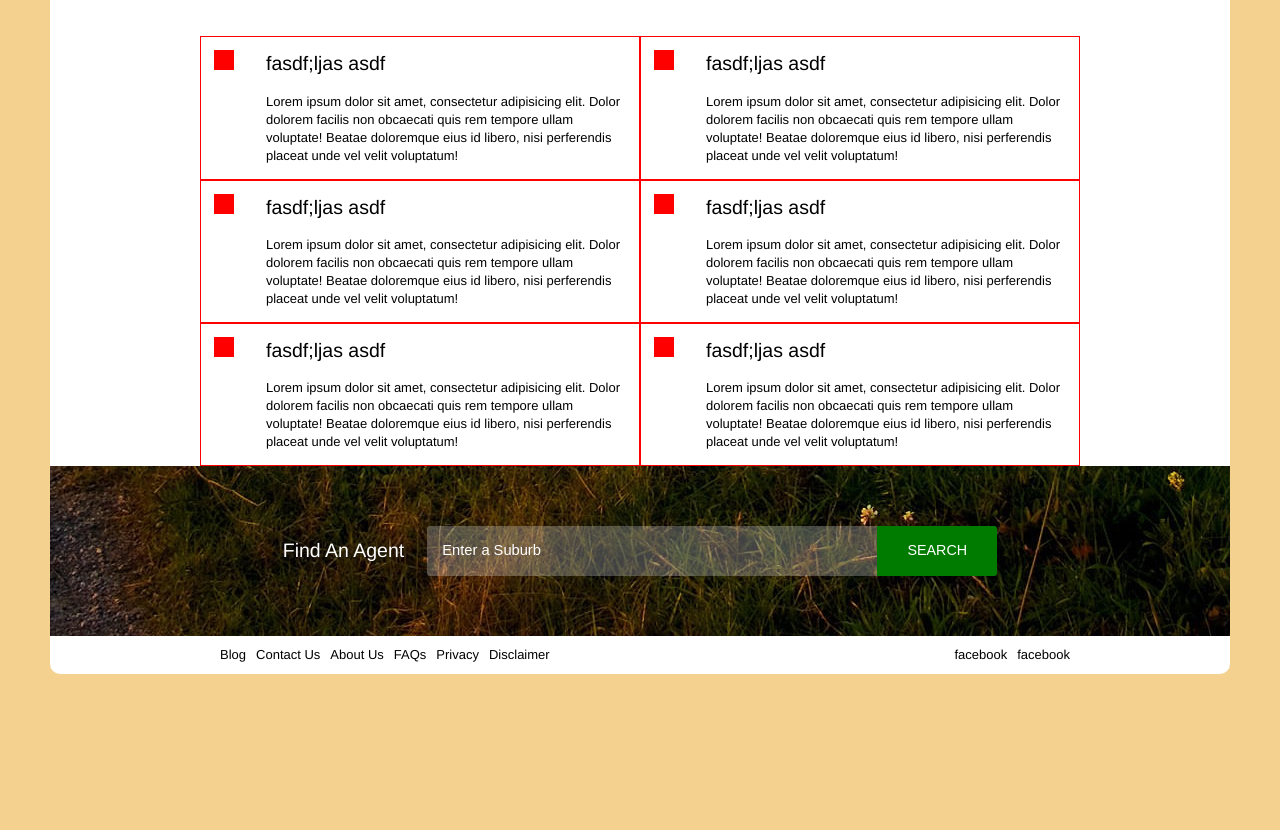
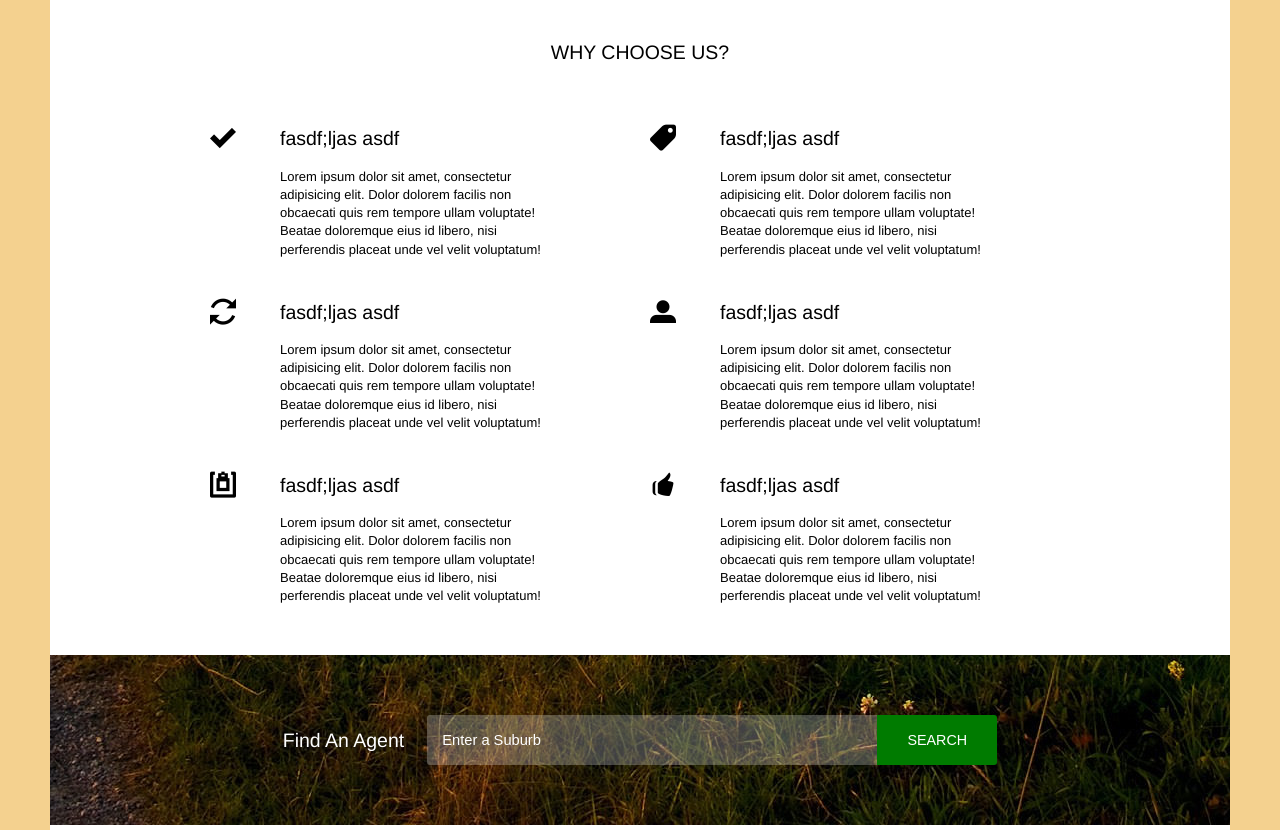
Before and after one commit to Agreal/design, a plain HTML site: page find-an-agent/index.html in a window 1280 px wide. Shown: the part 1100-1930 px from the top of the page. Before the commit the page ends 1824 px from the top, so only its background shows below. Drawn offline with Linux system fonts and the light colour scheme.

Commit message:
update WHY CHOOSE US?

```diff
--- a/find-an-agent/index.html
+++ b/find-an-agent/index.html
@@ -7,6 +7,7 @@
         <script src="http://html5shiv.googlecode.com/svn/trunk/html5.js"></script>
     <![endif]-->
     <link href="stylesheets/styles.css" type="text/css" rel="stylesheet" >
+    <link href="stylesheets/fonts.css" type="text/css" rel="stylesheet" >
 </head>
 <body class="container">
     <header>
@@ -56,32 +57,32 @@
             <h3>why choose us?</h3>
             <ul class="clearfix">
                 <li>
-                    <i class="icon"></i>
+                    <i class="fa icon-checkmark"></i>
                     <h4>fasdf;ljas asdf</h4>
                     <p>Lorem ipsum dolor sit amet, consectetur adipisicing elit. Dolor dolorem facilis non obcaecati quis rem tempore ullam voluptate! Beatae doloremque eius id libero, nisi perferendis placeat unde vel velit voluptatum!</p>
                 </li>
                 <li>
-                    <i class="icon"></i>
+                    <i class="fa icon-tag"></i>
                     <h4>fasdf;ljas asdf</h4>
                     <p>Lorem ipsum dolor sit amet, consectetur adipisicing elit. Dolor dolorem facilis non obcaecati quis rem tempore ullam voluptate! Beatae doloremque eius id libero, nisi perferendis placeat unde vel velit voluptatum!</p>
                 </li>
                 <li>
-                    <i class="icon"></i>
+                    <i class="fa icon-loop"></i>
                     <h4>fasdf;ljas asdf</h4>
                     <p>Lorem ipsum dolor sit amet, consectetur adipisicing elit. Dolor dolorem facilis non obcaecati quis rem tempore ullam voluptate! Beatae doloremque eius id libero, nisi perferendis placeat unde vel velit voluptatum!</p>
                 </li>
                 <li>
-                    <i class="icon"></i>
+                    <i class="fa icon-user"></i>
                     <h4>fasdf;ljas asdf</h4>
                     <p>Lorem ipsum dolor sit amet, consectetur adipisicing elit. Dolor dolorem facilis non obcaecati quis rem tempore ullam voluptate! Beatae doloremque eius id libero, nisi perferendis placeat unde vel velit voluptatum!</p>
                 </li>
                 <li>
-                    <i class="icon"></i>
+                    <i class="fa icon-clipboard"></i>
                     <h4>fasdf;ljas asdf</h4>
                     <p>Lorem ipsum dolor sit amet, consectetur adipisicing elit. Dolor dolorem facilis non obcaecati quis rem tempore ullam voluptate! Beatae doloremque eius id libero, nisi perferendis placeat unde vel velit voluptatum!</p>
                 </li>
                 <li>
-                    <i class="icon"></i>
+                    <i class="fa icon-thumbsup"></i>
                     <h4>fasdf;ljas asdf</h4>
                     <p>Lorem ipsum dolor sit amet, consectetur adipisicing elit. Dolor dolorem facilis non obcaecati quis rem tempore ullam voluptate! Beatae doloremque eius id libero, nisi perferendis placeat unde vel velit voluptatum!</p>
                 </li>
@@ -107,8 +108,8 @@
             </ul>
 
             <ul class="link-3rd fn-right clearfix">
-                <li><i class="fa "></i>facebook</li>
-                <li><i class="fa facebook"></i>facebook</li>
+                <li><i class="fa icon-twitter"></i></li>
+                <li><i class="fa icon-facebook"></i></li>
             </ul>
         </section>
     </footer>
--- /dev/null
+++ b/find-an-agent/sass/fonts.scss
@@ -0,0 +1,58 @@
+@font-face {
+  font-family: 'icomoon';
+  src:url('../fonts/icomoon.eot?5v53f8');
+  src:url('../fonts/icomoon.eot?#iefix5v53f8') format('embedded-opentype'),
+  url('../fonts/icomoon.woff?5v53f8') format('woff'),
+  url('../fonts/icomoon.ttf?5v53f8') format('truetype'),
+  url('../fonts/icomoon.svg?5v53f8#icomoon') format('svg');
+  font-weight: normal;
+  font-style: normal;
+}
+
+[class^="icon-"], [class*=" icon-"] {
+  font-family: 'icomoon';
+  speak: none;
+  font-style: normal;
+  font-weight: normal;
+  font-variant: normal;
+  text-transform: none;
+  line-height: 1;
+
+  /* Better Font Rendering =========== */
+  -webkit-font-smoothing: antialiased;
+  -moz-osx-font-smoothing: grayscale;
+}
+
+.icon-pencil:before {
+  content: "\e600";
+}
+.icon-tag:before {
+  content: "\e601";
+}
+.icon-users:before {
+  content: "\e602";
+}
+.icon-user:before {
+  content: "\e603";
+}
+.icon-checkmark:before {
+  content: "\e604";
+}
+.icon-loop:before {
+  content: "\e605";
+}
+.icon-facebook:before {
+  content: "\e606";
+}
+.icon-twitter:before {
+  content: "\e607";
+}
+.icon-clipboard:before {
+  content: "\e608";
+}
+.icon-vcard:before {
+  content: "\e609";
+}
+.icon-thumbsup:before {
+  content: "\e60a";
+}
--- a/find-an-agent/sass/styles.scss
+++ b/find-an-agent/sass/styles.scss
@@ -12,9 +12,11 @@
   border-right: auto;
   text-align: center;
 }
+
 .fn-left {
   float: left;
 }
+
 .fn-right {
   float: right;
 }
@@ -31,6 +33,10 @@
   @include clearfix();
 }
 
+// font
+.fa {
+  font-size: 1em;
+}
 
 // start
 html, body {
@@ -39,6 +45,7 @@ html, body {
   color: #000;
   background-color: #f4d18f;
 }
+
 body {
   margin: 50px;
 }
@@ -72,6 +79,7 @@ body {
     background-color: green;
   }
 }
+
 .header {
   color: white;
   padding: 300px 0;
@@ -108,6 +116,7 @@ body {
     text-align: center;
   }
 }
+
 .search-group {
   height: 50px;
   position: relative;
@@ -179,28 +188,30 @@ body {
 
 .why-choose-us {
   background-color: #ffffff;
+  padding-top: 30px;
+  padding-bottom: 30px;
   h3 {
     font-size: 1.5em;
     text-transform: uppercase;
     text-align: center;
     margin: 2em auto;
   }
-    ul {
-
+  .fa {
+    line-height: 2em;
+    &::before {
+      font-size: 2em;
+    }
   }
   li {
     float: left;
     width: 50%;
+    padding: 20px 80px;
+    position: relative;
     @include box-sizing(border-box);
-        padding: 1em 1em 1em 5em;
-        @include debug-bd(red);
-        position: relative;
     i {
-            width: 20px;
-            height: 20px;
+      left: 10px;
+      top: 20px;
       position: absolute;
-            left: 1em;
-            background-color: red;
     }
     h4 {
       font-size: 1.5em;
@@ -249,5 +260,11 @@ footer {
   }
   .link-3rd {
     margin-right: 10px;
+    .icon-facebook {
+      color: blue;
+    }
+    .icon-twitter {
+      color: blue;
     }
   }
+}
```
Also changed, not shown: find-an-agent/fonts/icomoon.ttf (added), find-an-agent/fonts/icomoon.woff (added), find-an-agent/stylesheets/fonts.css (added), find-an-agent/stylesheets/styles.css, 2 other files. Lines whose indentation alone changed are shown as unchanged.
